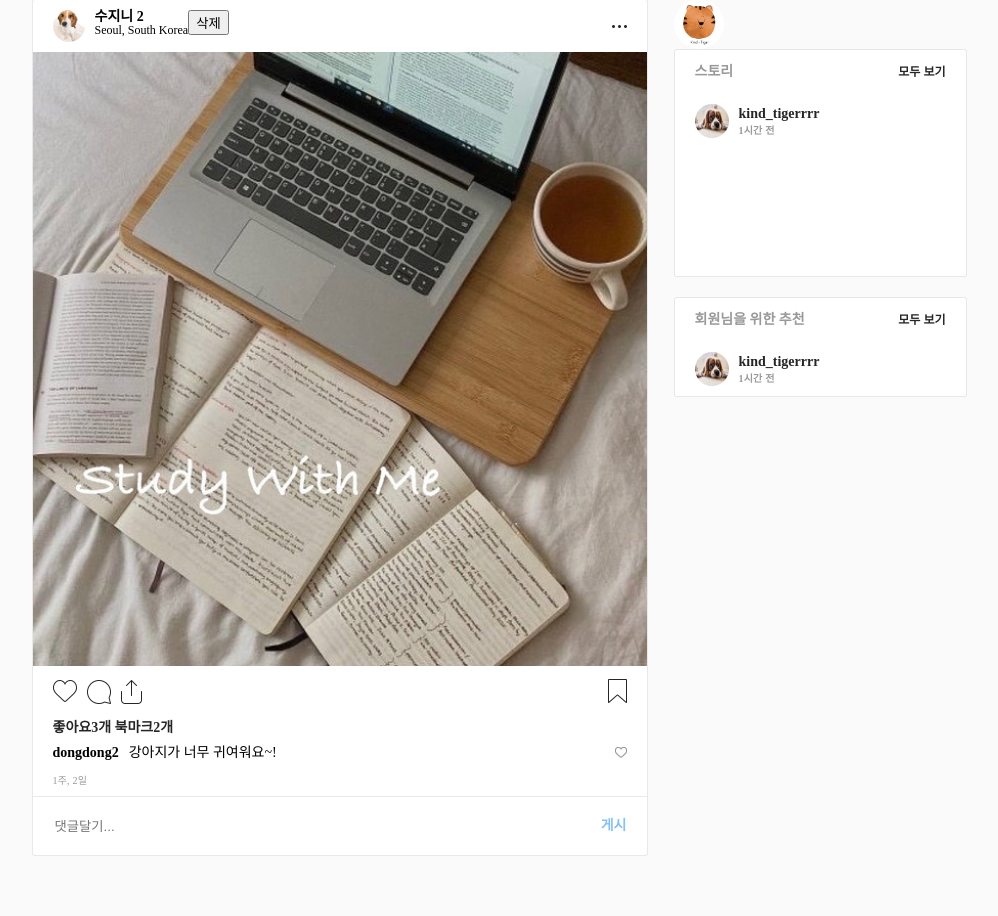
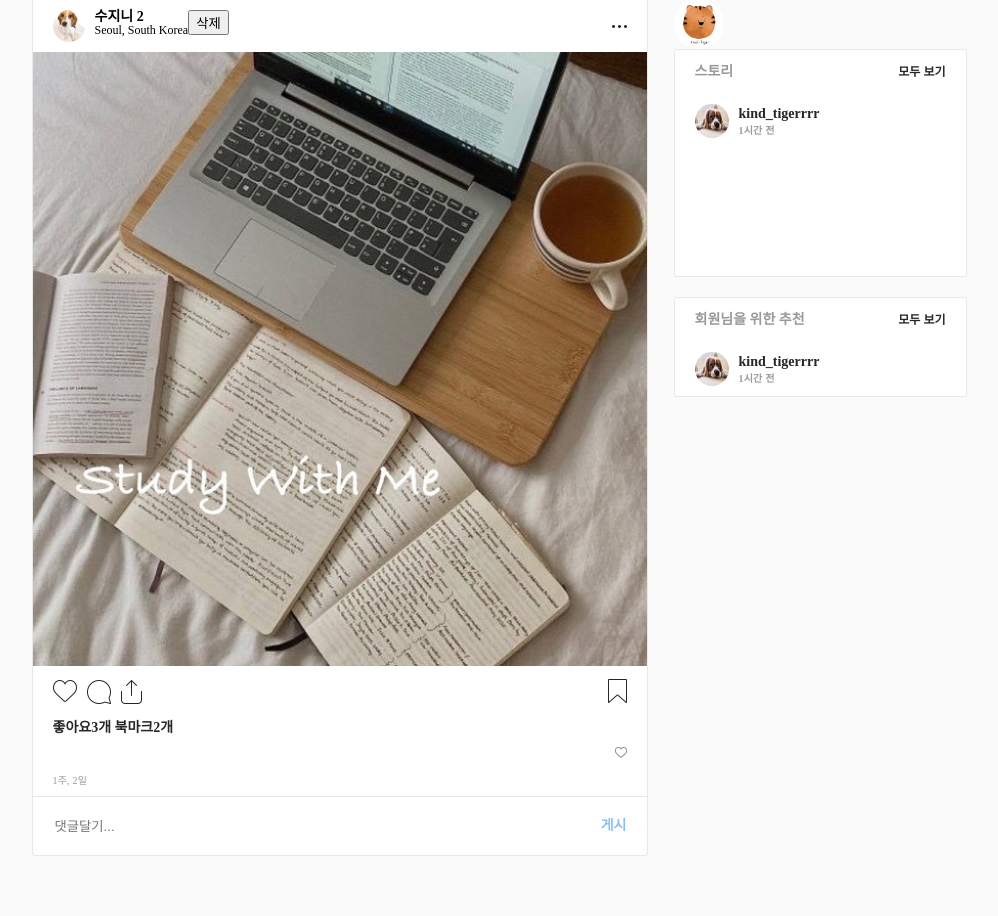
Before and after one commit to ssssujini99/insta-restAPI, a Django app: page /post/ in a window 1280 px wide. Shown: the part 131-1047 px from the top of the page, without its empty margins (141-1139 px from the left). Run offline with Django 3.2, Linux system fonts and the light colour scheme; data comes from the database, SQL or seed files in the repository; tables that the repository leaves empty hold one stand-in row (values such as "Sample post").

Commit message:
post/post_list.html 댓글 추가/삭제 완료

```diff
--- a/post/templates/post/post_list.html
+++ b/post/templates/post/post_list.html
@@ -83,12 +83,20 @@
                     </div>
 
                     <div class="comment_container">
-                        <div class="comment" id="comment-list-ajax-post37">
-                            <div class="comment-detail">
-                                <div class="nick_name m_text">dongdong2</div>
-                                <div>강아지가 너무 귀여워요~!</div>
+                        <div class="comment" id="comment-list-ajax-post{{post.id}}">
+                            {% for comment in post.comment_set.all %}
+                            <div class="comment-detail" id="comment{{ comment.id }}">
+
+
+                                <div class="nick_name m_text">{{ comment.author.profile.nickname }}</div>
+                                <div>{{ comment.content }}</div>
+                                {% if user == comment.author %}
+                                    <input type="button" class="del-comment" data-name="comment_delete" value="삭제" name="{{ comment.id }}">
+                                {% endif %}
                             </div>
+                            {% endfor %}
                         </div>
+
                         <div class="small_heart">
                             <div class="sprite_small_heart_icon_outline"></div>
                         </div>
@@ -96,9 +104,16 @@
 
                     <div class="timer">{{ post.created_at|timesince }}</div>
 
-                    <div class="comment_field" id="add-comment-post37">
+                    <div class="comment_field" id="add-comment-post{{post.id}}">
+                        {% if user.is_authenticated %}
+                        {{ comment_form }}
                         <input type="text" placeholder="댓글달기...">
-                        <div class="upload_btn m_text" data-name="comment">게시</div>
+                        <div class="upload_btn m_text" name="{{post.id}}" data-name="comment">게시</div>
+                        {% else %}
+                        {{ comment_form }}
+                        <input type="text" placeholder="댓글달기...">
+                        <div class="upload_btn m_text" name="{{post.id}}" data-name="comment" onclick="alert('댓글을 작성하려면 로그인이 필요합니다')">게시</div>
+                        {% endif %}
                     </div>
                 </article>
                 {% endfor %}
```
